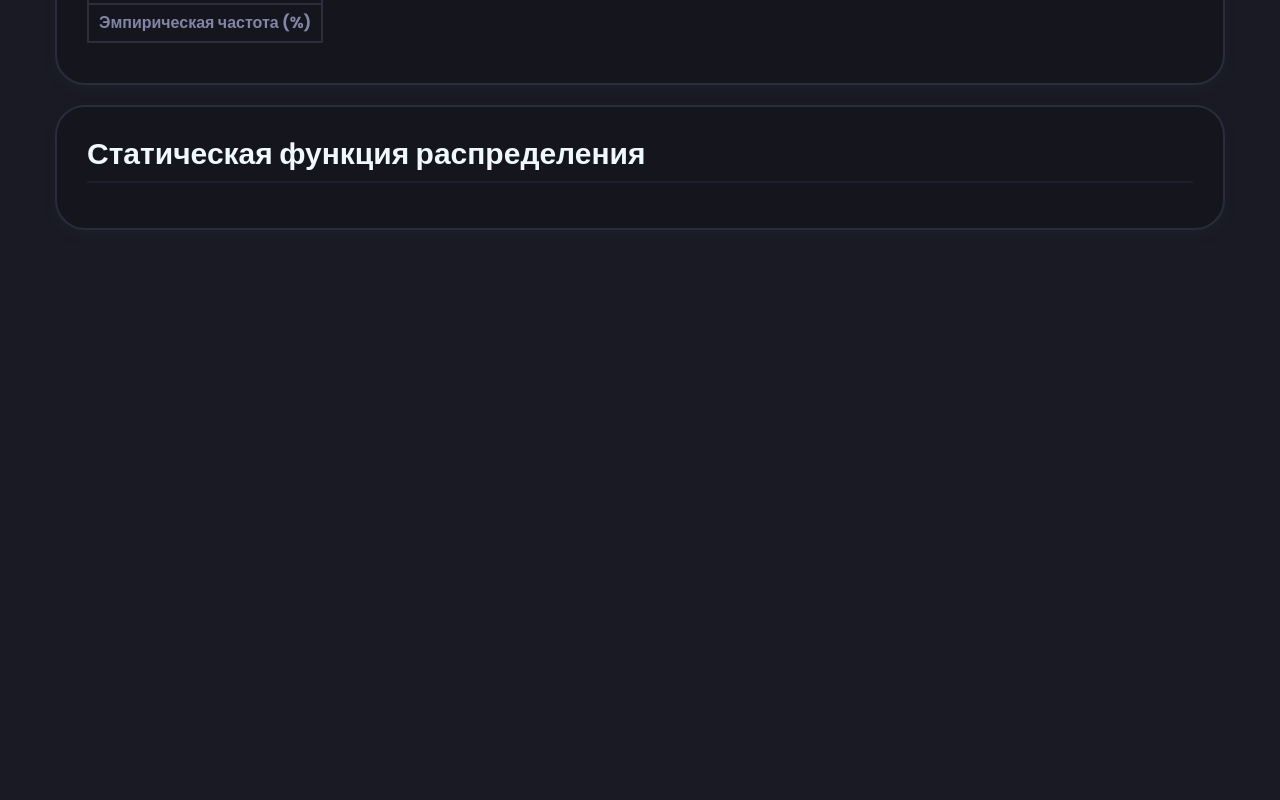
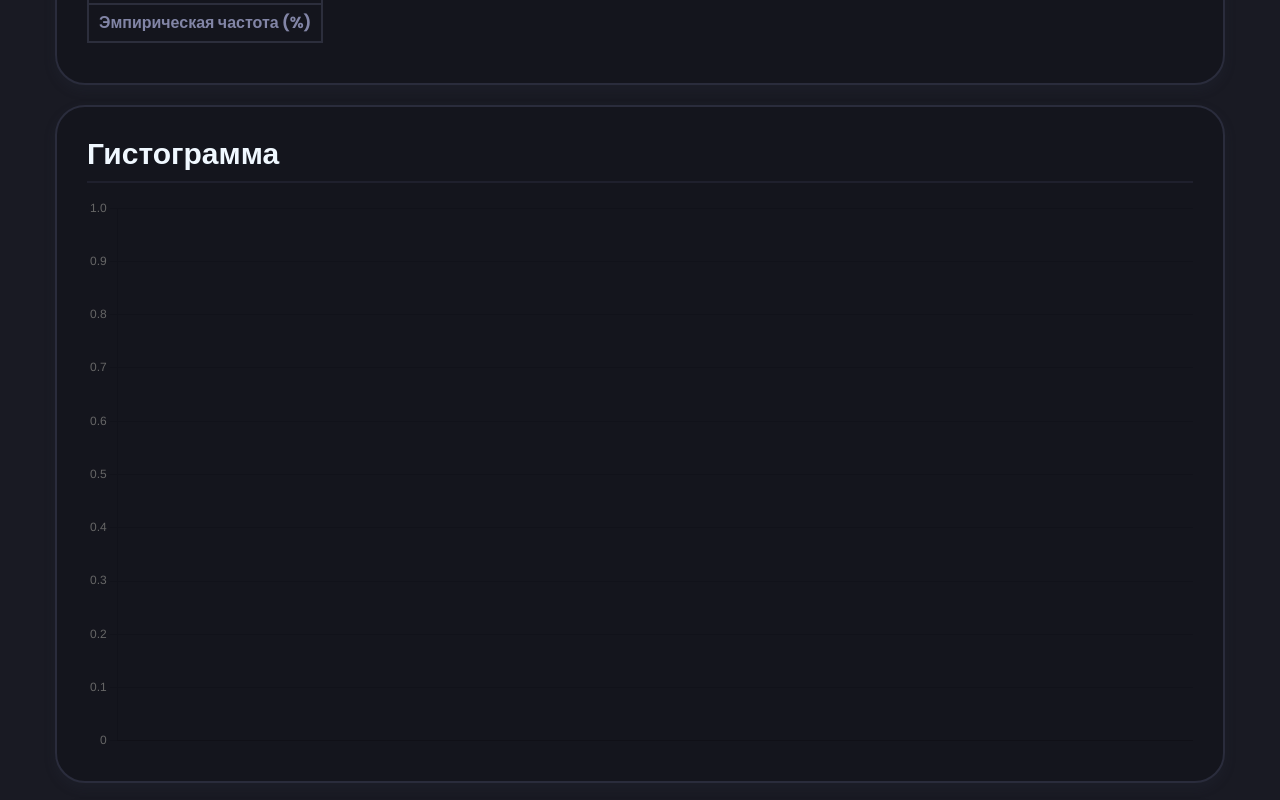
Before and after one commit to Kantemir000/MathCub, a React (Create React App) app in the folder MathCub/: page / in a window 1280 px wide. Shown: the part 1280-2080 px from the top of the page. Before the commit the page ends 1560 px from the top, so only its background shows below. Built offline with nearby package versions, Linux system fonts and the light colour scheme.

Commit message:
Histogram added, without styles configuration + intervals calculation func fixed

```diff
--- a/MathCub/package.json
+++ b/MathCub/package.json
@@ -7,6 +7,7 @@
     "@testing-library/jest-dom": "^5.17.0",
     "@testing-library/react": "^13.4.0",
     "@testing-library/user-event": "^13.5.0",
+    "chart.js": "^4.4.0",
     "normalize.css": "^8.0.1",
     "react": "^18.2.0",
     "react-chartjs-2": "^5.2.0",
--- a/MathCub/src/Home/Cards/Histogram.js
+++ b/MathCub/src/Home/Cards/Histogram.js
@@ -1,10 +1,45 @@
 import Card from "../../common/components/Card"
 import { Bar } from "react-chartjs-2"
+import { useSelector } from "react-redux"
+import filterInputs from "../formulas/filterInputs"
+import inputRepeats from "../formulas/inputRepeats"
+import { Chart as ChartJS, CategoryScale, LinearScale, BarElement } from "chart.js"
 
 const HistogramCard = () => {
+    const { inputs } = useSelector((state) => state.randomInputSlice)
+    const filteredInputs = filterInputs(inputs);
+    const histogramMap = inputRepeats(filteredInputs);
+    const labels = Object.keys(histogramMap);
+    const data = Object.values(histogramMap);
+
+    ChartJS.register(
+        BarElement,
+        CategoryScale,
+        LinearScale
+    )
+
     return (
         <Card title={"Гистограмма"}>
-
+            <Bar
+                data={{
+                    labels,
+                    datasets: [
+                        {
+                            borderColor: "blac",
+                            backgroundColor: "white",
+                            lineTension: 0,
+                            fill: "white",
+                            borderJoinStyle: "round",
+                            data,
+                            borderWidth: 0.2,
+                            barPercentage: 1,
+                            categoryPercentage: 1,
+                            hoverBackgroundColor: "darkgray",
+                            barThickness: "flex",
+                        }
+                    ]
+                }}
+            />
         </Card>
     )
 }
--- a/MathCub/src/Home/content.js
+++ b/MathCub/src/Home/content.js
@@ -4,7 +4,7 @@ import ValueTableCard from "./Cards/ValueTableCard"
 import SampleAverageCard from "./Cards/SampleAverageCard"
 import VarianceEstimateCard from "./Cards/VarianceEstimate"
 import EmpiricalDistributionLawCard from "./Cards/EmpiricalDistributionLawCard"
-/* import HistogramCard from "./Cards/Histogram" */
+import HistogramCard from "./Cards/Histogram"
 import DistributionFunctionCard from "./Cards/DistributionFunction"
 
 
@@ -20,7 +20,7 @@ const Content = () => {
                 <SampleAverageCard />
                 <VarianceEstimateCard />
                 <EmpiricalDistributionLawCard />
-                {/* <HistogramCard /> */}
+                <HistogramCard />
                 <DistributionFunctionCard />
             </StyledContainer>
         </StyledContentWrapper>
--- a/MathCub/src/Home/formulas/distributionIntervals.js
+++ b/MathCub/src/Home/formulas/distributionIntervals.js
@@ -17,13 +17,16 @@ function distributionIntervals(inputs) {
             intervalEnd = maxValue;
         }
 
-        countInInterval = inputs.filter((value) => value >= intervalStart && value <= intervalEnd).length;
+        const start = intervalStart;
+        const end = intervalEnd;
+
+        countInInterval = inputs.filter((value) => value >= start && value <= end).length;
         percentInInterval = (countInInterval / inputs.length);
 
         if (percentInInterval > 0) {
             intervals.push({
-                start: intervalStart.toFixed(2),
-                end: intervalEnd.toFixed(2),
+                start: start.toFixed(2),
+                end: end.toFixed(2),
                 count: countInInterval,
                 percent: percentInInterval.toFixed(2),
             });
@@ -31,6 +34,7 @@ function distributionIntervals(inputs) {
 
         intervalStart = intervalEnd;
     }
-    return intervals
+    return intervals;
 }
+
 export default distributionIntervals
--- /dev/null
+++ b/MathCub/src/Home/formulas/inputRepeats.js
@@ -0,0 +1,13 @@
+const inputRepeats = (inputs) => {
+    const countMap = {};
+    inputs.forEach(input => {
+        if (countMap[input]) {
+            countMap[input]++;
+        } else {
+            countMap[input] = 1;
+        }
+    });
+    return countMap;
+}
+
+export default inputRepeats
```
Also changed, not shown: 1 other file (tests, documents, lock files or other folders).
